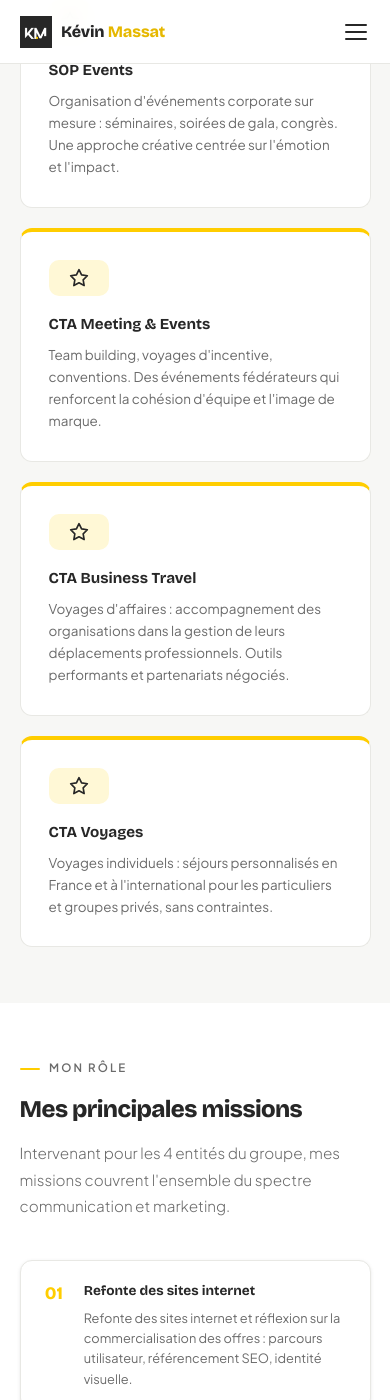
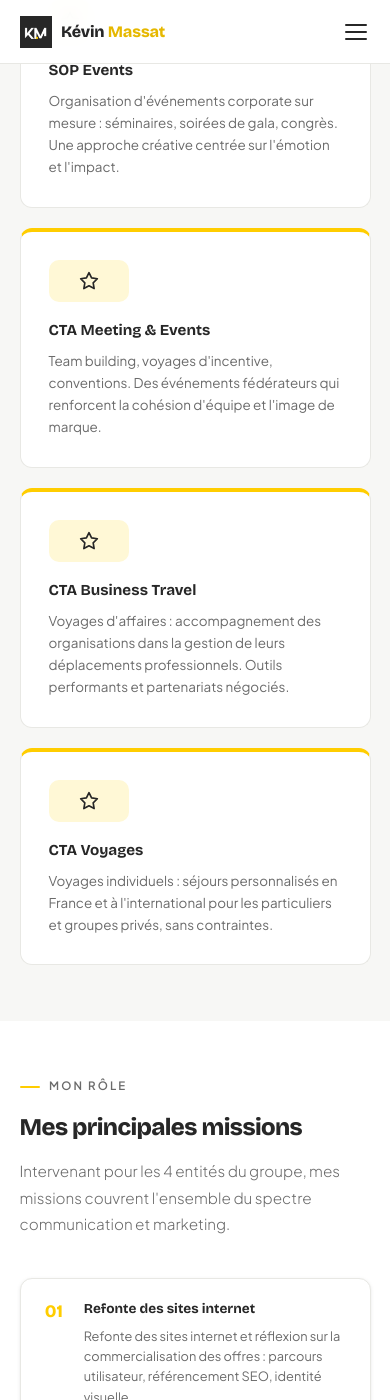
Before and after one commit to kmassat/portfolio-kevin-massat, a Jekyll site: the page built from _experiences/groupe_cta.md, in a window 390 px wide and 1400 px high, scrolled down 1629 px. Built offline with Jekyll 4.4.1, drawn with Linux system fonts in a browser that asks for light colours.

Commit message:
Update experience.html

```diff
--- a/_layouts/experience.html
+++ b/_layouts/experience.html
@@ -67,16 +65,14 @@
 h2.section-title{font-family:'Bricolage Grotesque',sans-serif;font-size:clamp(1.5rem,2.8vw,2rem);font-weight:800;letter-spacing:-.025em;color:var(--dark);margin-bottom:.75rem}
 .section-intro{color:var(--muted);font-size:.95rem;line-height:1.75;margin-bottom:2.5rem;max-width:640px;font-weight:300}
 
-/* PRESENTATION */
 .pres-grid{display:grid;grid-template-columns:1.2fr 1fr;gap:4rem;align-items:center}
 .pres-text p{color:var(--muted);line-height:1.8;margin-bottom:1.25rem;font-size:.95rem;font-weight:300}
 .pres-text p strong{color:var(--dark);font-weight:600}
 .pres-img{width:100%;border-radius:var(--radius);box-shadow:var(--shadow-md);object-fit:cover;aspect-ratio:4/3}
 
-/* ENTITES / ACTIVITES */
 .entites-grid{display:grid;grid-template-columns:repeat(auto-fit,minmax(250px,1fr));gap:1.25rem}
 .entite-card{background:var(--white);border:1.5px solid var(--border);border-radius:var(--radius);padding:1.75rem;transition:all .35s ease;border-top:4px solid var(--yellow);position:relative;overflow:hidden}
-.entite-card:hover{box-shadow:var(--shadow-md);transform:translateY(-2px)}
+.entite-card:hover{box-shadow:var(--shadow-md);transform:translateY(-2px);border-color:var(--yellow)}
 .entite-icon{width:42px;height:42px;background:var(--yellow-soft);border-radius:10px;display:flex;align-items:center;justify-content:center;margin-bottom:1rem;position:relative;overflow:hidden;transition:background .35s ease}
 .entite-icon svg{width:20px;height:20px;stroke:var(--dark);fill:none;stroke-width:2;stroke-linecap:round;stroke-linejoin:round;transition:opacity .3s ease;position:relative;z-index:1}
 .entite-icon img{position:absolute;inset:0;width:100%;height:100%;object-fit:contain;padding:6px;opacity:0;transition:opacity .3s ease;z-index:2}
@@ -114,7 +109,14 @@
 .mission-item:hover .mission-icon-hover{opacity:1}
 .mission-num span{transition:opacity .3s ease;display:inline-block}
 
-/* NAV EXPERIENCES */
+.resources-grid{display:flex;gap:1rem;flex-wrap:wrap}
+.resource-link{display:inline-flex;align-items:center;gap:.6rem;background:var(--white);border:1.5px solid var(--border);border-radius:var(--radius-sm);padding:.875rem 1.25rem;text-decoration:none;color:var(--dark);font-size:.88rem;font-weight:600;transition:border-color .2s,box-shadow .2s,transform .2s;box-shadow:var(--shadow)}
+.resource-link.resource-ca:hover{border-color:#308276;box-shadow:0 6px 20px rgba(48,130,118,.3);transform:translateY(-2px)}
+.resource-link.resource-ca:hover svg{stroke:#308276}
+.resource-link.resource-village:hover{border-color:#F4CC66;box-shadow:0 6px 20px rgba(244,204,102,.3);transform:translateY(-2px)}
+.resource-link.resource-village:hover svg{stroke:#F4CC66}
+.resource-link svg{width:18px;height:18px;stroke:var(--yellow-dark);fill:none;stroke-width:2;stroke-linecap:round;stroke-linejoin:round;flex-shrink:0}
+
 .exp-nav{display:flex;justify-content:space-between;align-items:center;max-width:1200px;margin:0 auto;padding:3rem 0;border-top:1px solid var(--border);flex-wrap:wrap;gap:1rem}
 .exp-nav-link{display:flex;align-items:center;gap:.6rem;text-decoration:none;color:var(--muted);font-size:.88rem;font-weight:600;padding:.75rem 1.25rem;border:1.5px solid var(--border);border-radius:var(--radius-sm);transition:border-color .2s,color .2s,box-shadow .2s,background .2s}
 .exp-nav-link:hover{border-color:var(--yellow);color:var(--dark);box-shadow:var(--shadow);background:var(--yellow-soft)}
@@ -123,12 +125,6 @@
 .exp-nav-label{font-size:.7rem;color:var(--muted-light);text-transform:uppercase;letter-spacing:.1em}
 .exp-nav-title{font-family:'Bricolage Grotesque',sans-serif;font-size:.85rem;font-weight:700;color:var(--dark)}
 
-/* RESSOURCES */
-.resources-grid{display:flex;gap:1rem;flex-wrap:wrap}
-.resource-link{display:inline-flex;align-items:center;gap:.6rem;background:var(--white);border:1.5px solid var(--border);border-radius:var(--radius-sm);padding:.875rem 1.25rem;text-decoration:none;color:var(--dark);font-size:.88rem;font-weight:600;transition:border-color .3s,box-shadow .3s,transform .3s;box-shadow:var(--shadow)}
-.resource-link svg{width:18px;height:18px;stroke:var(--yellow-dark);fill:none;stroke-width:2;stroke-linecap:round;stroke-linejoin:round;flex-shrink:0}
-
-/* BLOC CTA CONTACT */
 .cta-contact{background:var(--dark);padding:5rem 5%;position:relative;overflow:hidden}
 .cta-contact::before{content:'';position:absolute;right:-5%;top:-30%;width:300px;height:300px;background:var(--yellow);border-radius:50%;opacity:.07;pointer-events:none}
 .cta-contact::after{content:'';position:absolute;left:-3%;bottom:-20%;width:200px;height:200px;background:var(--yellow);border-radius:50%;opacity:.05;pointer-events:none}
@@ -213,7 +208,6 @@
   .page-hero-logo{width:52px;height:52px;padding:6px}
   .page-back{margin-bottom:1.25rem;font-size:.75rem}
   .pres-img{aspect-ratio:16/9}
-  .entite-icon.icon-wide{width:60px;height:36px}
   .cta-btn{width:100%;justify-content:center;font-size:.82rem;padding:.7rem 1.25rem}
   .cta-contact{padding:3.5rem 5%}
   .cta-contact-inner h2{font-size:1.3rem}
@@ -249,7 +243,7 @@
 <!-- NAV -->
 <nav>
   <a href="index.html#hero" class="nav-logo">
-    <img src="Images/icone_portfolio.png" alt="Logo Kévin Massat">
+    <img src="Images/icone_portfolio.png" alt="Logo Kévin Massat" loading="eager">
     <span class="nav-logo-text">Kévin <span>Massat</span></span>
   </a>
   <ul class="nav-links" id="nav-links">
@@ -265,7 +259,7 @@
   </button>
 </nav>
 
-<!-- PAGE HERO DYNAMIQUE -->
+<!-- PAGE HERO DYNAMIQUE (Gestion de 1 ou 2 logos) -->
 <header class="page-hero">
   <div class="page-hero-inner">
     <a href="index.html#experiences" class="page-back">
@@ -274,6 +268,9 @@
     </a>
     <div class="page-hero-content">
       <img src="{{ page.logo }}" alt="{{ page.company_short }}" class="page-hero-logo" loading="eager">
+      {% if page.logo2 %}
+      <img src="{{ page.logo2 }}" alt="{{ page.company_short }}" class="page-hero-logo" loading="eager">
+      {% endif %}
       <div class="page-hero-text">
         <h1>{{ page.role }}</h1>
         <div class="page-hero-company">{{ page.company }}</div>
@@ -307,7 +304,7 @@
   </div>
 </section>
 
-<!-- ENTITES DYNAMIQUES (Affiché seulement si renseigné dans le CMS) -->
+<!-- ENTITES DYNAMIQUES (Gère les SVG et les Images) -->
 {% if page.entites %}
 <section id="entites" style="background:var(--light)">
   <div class="section-inner">
@@ -316,10 +313,14 @@
     <p class="section-intro fade-in">{{ page.entites_intro }}</p>
     <div class="entites-grid">
       {% for entite in page.entites %}
-      <div class="entite-card fade-in" data-brand="{{ entite.brand_code }}">
+      <div class="entite-card fade-in" {% if entite.brand_code %}data-brand="{{ entite.brand_code }}"{% endif %}>
         <div class="entite-icon {% if entite.is_wide %}icon-wide{% endif %}">
-          <svg viewBox="0 0 24 24"><polygon points="12 2 15.09 8.26 22 9.27 17 14.14 18.18 21.02 12 17.77 5.82 21.02 7 14.14 2 9.27 8.91 8.26 12 2"/></svg>
-          <img src="{{ entite.logo }}" alt="{{ entite.title }}" loading="lazy">
+          {% if entite.svg_icon %}
+            <svg viewBox="0 0 24 24">{{ entite.svg_icon }}</svg>
+          {% else %}
+            <svg viewBox="0 0 24 24"><polygon points="12 2 15.09 8.26 22 9.27 17 14.14 18.18 21.02 12 17.77 5.82 21.02 7 14.14 2 9.27 8.91 8.26 12 2"/></svg>
+            <img src="{{ entite.logo }}" alt="{{ entite.title }}" loading="lazy">
+          {% endif %}
         </div>
         <div class="entite-title">{{ entite.title }}</div>
         <div class="entite-desc">{{ entite.desc }}</div>
@@ -330,7 +331,7 @@
 </section>
 {% endif %}
 
-<!-- MISSIONS DYNAMIQUES -->
+<!-- MISSIONS DYNAMIQUES (Gère le SVG personnalisé par mission) -->
 <section id="missions">
   <div class="section-inner">
     <p class="section-label fade-in">{{ page.missions_label }}</p>
@@ -342,7 +343,9 @@
         <div class="mission-num">
           <span>{{ mission.num }}</span>
           <div class="mission-icon-hover">
-            <svg viewBox="0 0 24 24"><rect x="3" y="3" width="18" height="18" rx="2"/><path d="M3 9h18M9 21V9"/></svg>
+            <svg viewBox="0 0 24 24">
+              {% if mission.svg_icon %}{{ mission.svg_icon }}{% else %}<rect x="3" y="3" width="18" height="18" rx="2"/><path d="M3 9h18M9 21V9"/>{% endif %}
+            </svg>
           </div>
         </div>
         <div class="mission-content">
@@ -363,7 +366,7 @@
     <h2 class="section-title fade-in">Ressources</h2>
     <div class="resources-grid fade-in">
       {% for res in page.ressources %}
-      <a href="{{ res.url }}" target="_blank" rel="noopener noreferrer" class="resource-link" data-color="{{ res.color }}" aria-label="Site de {{ res.label }}">
+      <a href="{{ res.url }}" target="_blank" rel="noopener noreferrer" class="resource-link {{ res.custom_class }}" {% if res.color %}data-color="{{ res.color }}"{% endif %} aria-label="{{ res.label }}">
         <svg viewBox="0 0 24 24"><path d="M18 13v6a2 2 0 0 1-2 2H5a2 2 0 0 1-2-2V8a2 2 0 0 1 2-2h6"/><polyline points="15 3 21 3 21 9"/><line x1="10" y1="14" x2="21" y2="3"/></svg>
         {{ res.label }}
       </a>
@@ -373,11 +376,22 @@
 </section>
 {% endif %}
 
-<!-- NAVIGATION EXPERIENCES DYNAMIQUE -->
-{% if page.next_url %}
+<!-- NAVIGATION EXPERIENCES DYNAMIQUE (Gère Précédent et Suivant) -->
 <section style="padding:2rem 5%">
   <div class="exp-nav">
+    {% if page.prev_url %}
+    <a href="{{ page.prev_url }}" class="exp-nav-link" data-hover-color="{{ page.prev_color }}">
+      <svg viewBox="0 0 24 24"><polyline points="15 18 9 12 15 6"/></svg>
+      <div class="exp-nav-link-info">
+        <span class="exp-nav-label">Expérience précédente</span>
+        <span class="exp-nav-title">{{ page.prev_title }}</span>
+      </div>
+    </a>
+    {% else %}
     <div></div>
+    {% endif %}
+
+    {% if page.next_url %}
     <a href="{{ page.next_url }}" class="exp-nav-link" data-hover-color="{{ page.next_color }}">
      <div class="exp-nav-link-info">
       <span class="exp-nav-label">Expérience suivante</span>
@@ -385,12 +399,13 @@
     </div>
     <svg viewBox="0 0 24 24"><polyline points="9 18 15 12 9 6"/></svg>
    </a>
+   {% else %}
+   <div></div>
+   {% endif %}
  </div>
 </section>
-{% endif %}
 
 <!-- CTA CONTACT & FOOTER (Fixes) -->
-<!-- ... VOS BLOCS SONT CONSERVES A L'IDENTIQUE ... -->
 <section class="cta-contact">
   <div class="cta-contact-inner">
     <p class="section-label fade-in">Intéressé par mon profil ?</p>
@@ -428,7 +443,6 @@
   </div>
 </footer>
 
-<!-- VOS SCRIPTS INTACTS -->
 <script>
 var hamburger=document.getElementById('hamburger'),navLinks=document.getElementById('nav-links');
 hamburger.addEventListener('click',function(){navLinks.classList.toggle('open');});
```
Also changed, not shown: other parts of _layouts/experience.html (+0 -4 lines).
